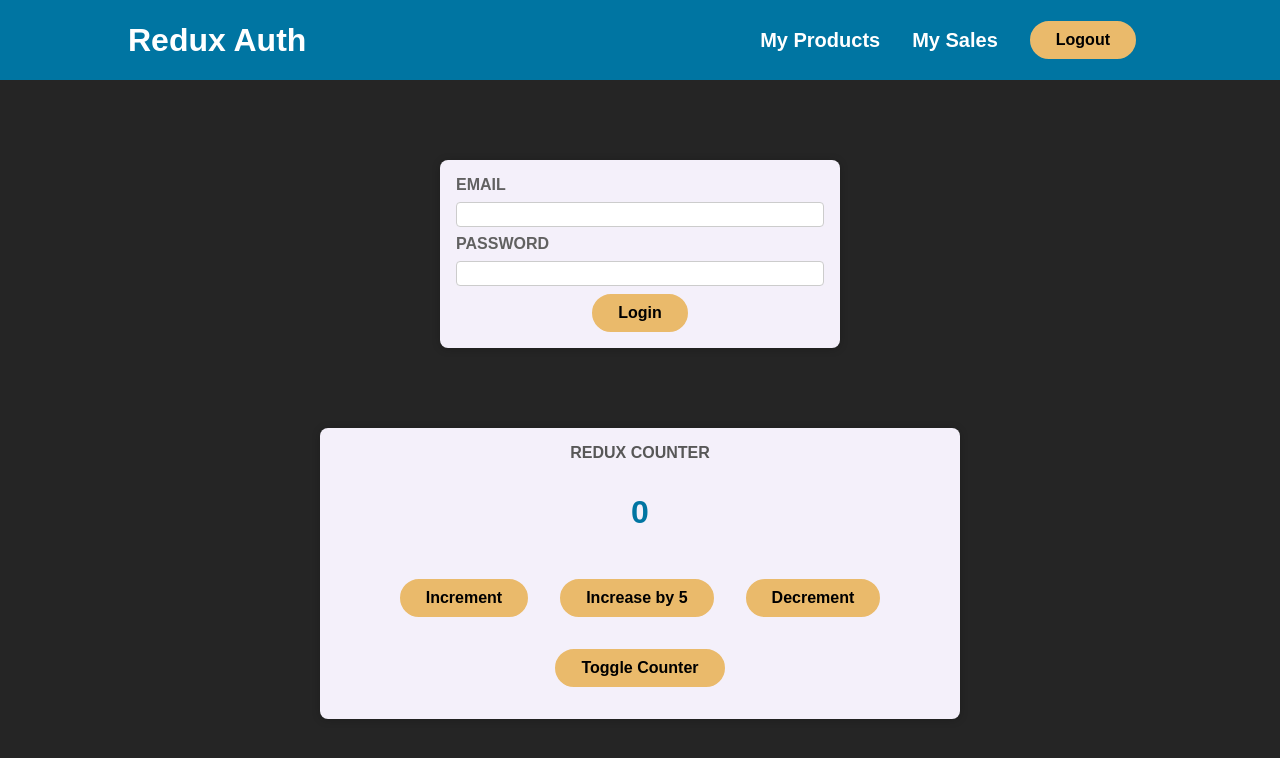
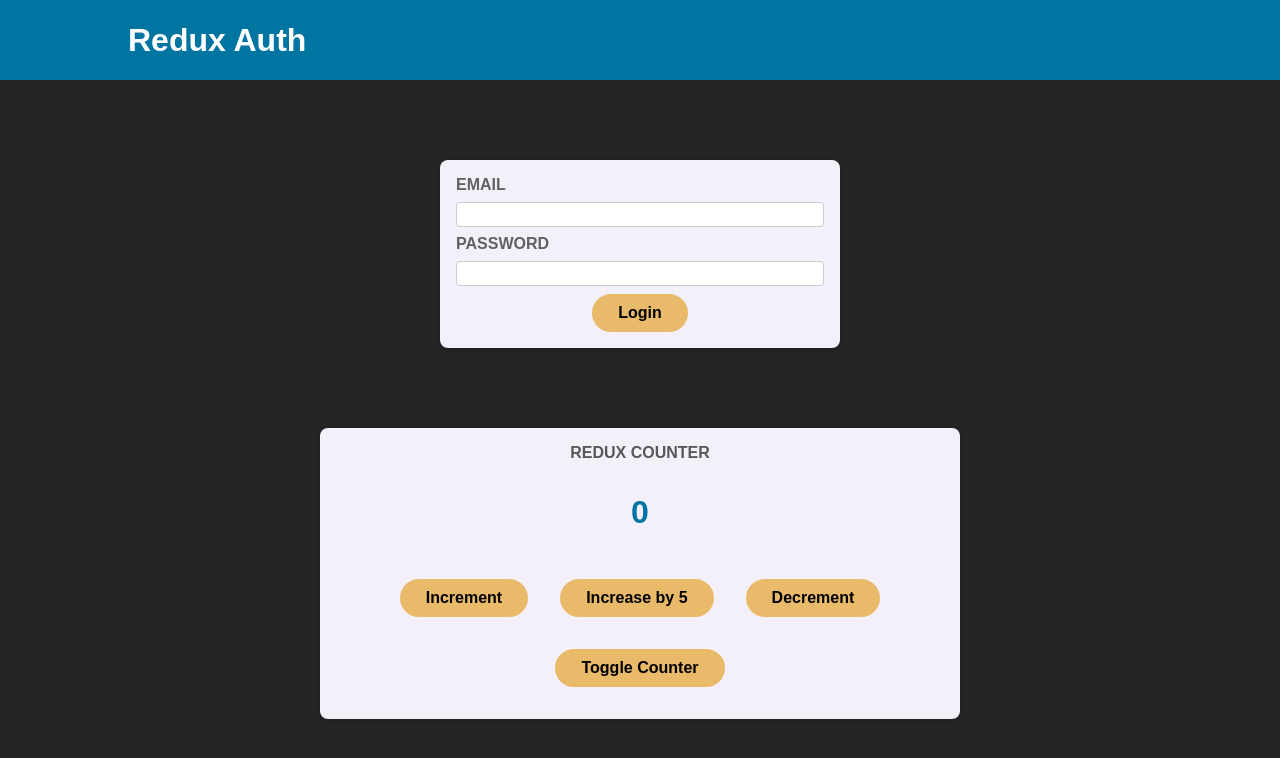
Before and after one commit to bognikk/REACT-redux, a React (Create React App) app: page / in a window 1280 px wide. Shown: the top 758 px of the page. Built offline with nearby package versions, Linux system fonts and the light colour scheme.

Commit message:
reading and dispatching from a new slice

```diff
--- a/src/App.js
+++ b/src/App.js
@@ -1,12 +1,18 @@
+import { useSelector } from "react-redux";
+
 import Counter from "./components/Counter";
 import Header from "./components/Header";
 import Auth from "./components/Auth";
+import UserProfile from "./components/UserProfile";
 
 function App() {
+	const isAuth = useSelector((state) => state.auth.isAuth);
+
 	return (
 		<>
 			<Header />
-			<Auth />
+			{!isAuth && <Auth />}
+			{isAuth && <UserProfile />}
 			<Counter />;
 		</>
 	);
--- a/src/components/Auth.jsx
+++ b/src/components/Auth.jsx
@@ -1,10 +1,21 @@
+import { useDispatch } from "react-redux";
+import { authActions } from "../store/index";
+
 import classes from "./Auth.module.scss";
 
 const Auth = () => {
+	const dispatch = useDispatch();
+
+	const loginHandler = (event) => {
+		event.preventDefault();
+
+		dispatch(authActions.login());
+	};
+
 	return (
 		<main className={classes.auth}>
 			<section>
-				<form>
+				<form onSubmit={loginHandler}>
 					<div className={classes.control}>
 						<label htmlFor="email">Email</label>
 						<input type="email" id="email" />
--- a/src/components/Header.jsx
+++ b/src/components/Header.jsx
@@ -1,9 +1,20 @@
+import { useDispatch, useSelector } from "react-redux";
+import { authActions } from "../store";
+
 import classes from "./Header.module.scss";
 
 const Header = () => {
+	const dispatch = useDispatch();
+	const isAuth = useSelector((state) => state.auth.isAuth);
+
+	const logoutHanlder = () => {
+		dispatch(authActions.logout());
+	};
+
 	return (
 		<header className={classes.header}>
 			<h1>Redux Auth</h1>
+			{isAuth && (
 				<nav>
 					<ul>
 						<li>
@@ -13,10 +24,11 @@
 							<a href="/">My Sales</a>
 						</li>
 						<li>
-						<button>Logout</button>
+							<button onClick={logoutHanlder}>Logout</button>
 						</li>
 					</ul>
 				</nav>
+			)}
 		</header>
 	);
 };
```
Lines whose indentation alone changed are shown as unchanged.
